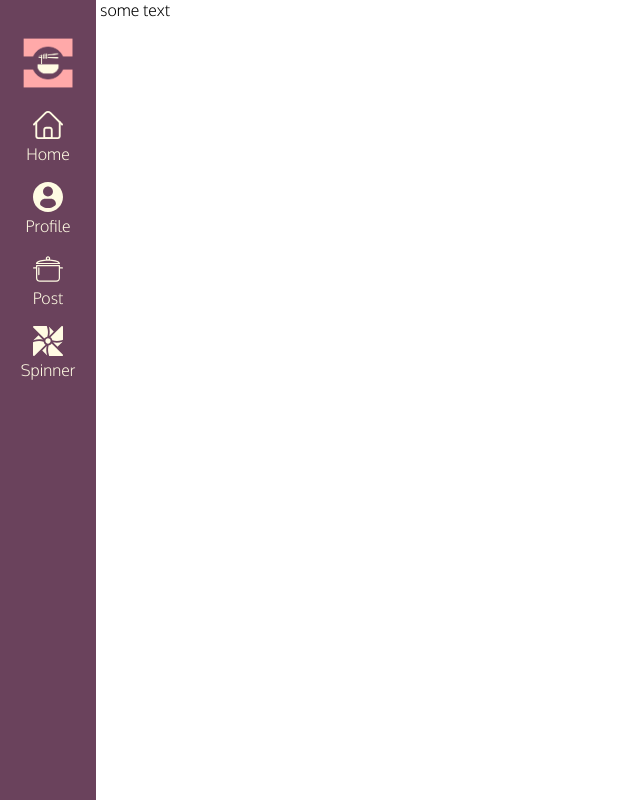
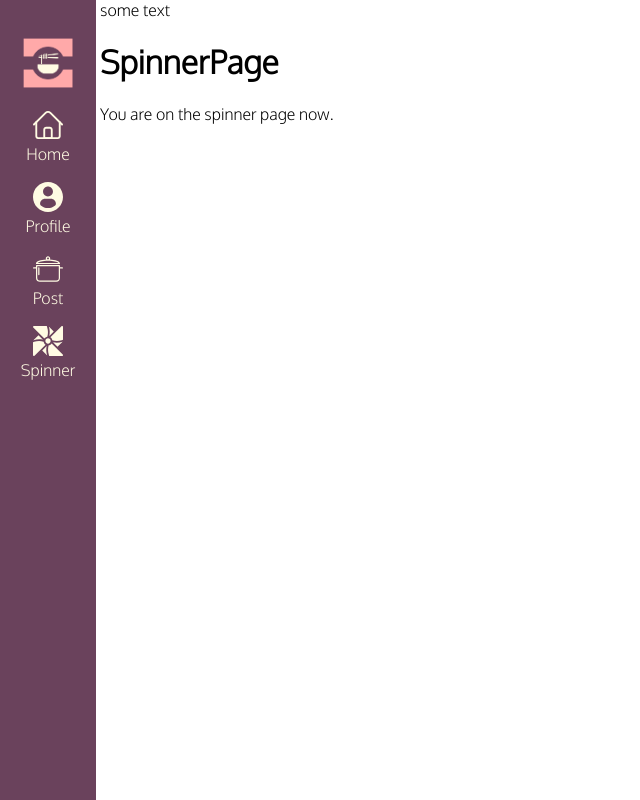
Before and after one commit to supernova4888/munchbox, a React (Create React App) app in the folder frontend/: page /spinner in a window 1280 px wide. Shown: the whole page, without its empty margins (0-640 px from the left). Built offline with nearby package versions, Linux system fonts and the light colour scheme.

Commit message:
Add Spinner page, add switch and link for Spinner

```diff
--- a/frontend/src/App.jsx
+++ b/frontend/src/App.jsx
@@ -2,9 +2,10 @@
 import { BrowserRouter, Switch, Route } from "react-router-dom";
 import React, { useState } from "react";
 // Project files
-import HomePage from "./pages/home";
-import PostPage from "./pages/post";
+import HomePage from "./pages/home.jsx";
+import PostPage from "./pages/post.jsx";
 import ProfilePage from "./pages/profile.jsx";
+import SpinnerPage from "./pages/spinner.jsx";
 import Navbar from "./components/Navbar.jsx";
 import NavbarSide from "./components/NavbarSide";
 
@@ -23,6 +24,7 @@ export default function App() {
                     <Route exact component={HomePage} path="/home" />
                     <Route exact component={PostPage} path="/post" />
                     <Route exact component={ProfilePage} path="/profile" />
+                    <Route exact component={SpinnerPage} path="/spinner" />
                 </Switch>
 
                 <NavbarSide />
--- a/frontend/src/components/NavbarSide.jsx
+++ b/frontend/src/components/NavbarSide.jsx
@@ -44,14 +44,14 @@ export default function NavbarSide() {
                 </Link>
             </div>
             <div className="navItem">
-
+                <Link to="/spinner">
                     <div className="navIcon">
                         <img className="svgIcon" src={spinner}/>
                     </div>
                     <div className="navLabel">
                         Spinner
                     </div>
-
+                </Link>
             </div>
         </div>
     );
--- /dev/null
+++ b/frontend/src/pages/spinner.jsx
@@ -0,0 +1,10 @@
+import React from "react";
+
+export default function SpinnerPage() {
+    return (
+        <div>
+            <h1>SpinnerPage</h1>
+            <p>You are on the spinner page now.</p>
+        </div>
+    )
+}
```
Also changed, not shown: frontend/src/pages/home.jsx (renamed from frontend/src/pages/home.js), frontend/src/pages/post.jsx (renamed from frontend/src/pages/post.js).
